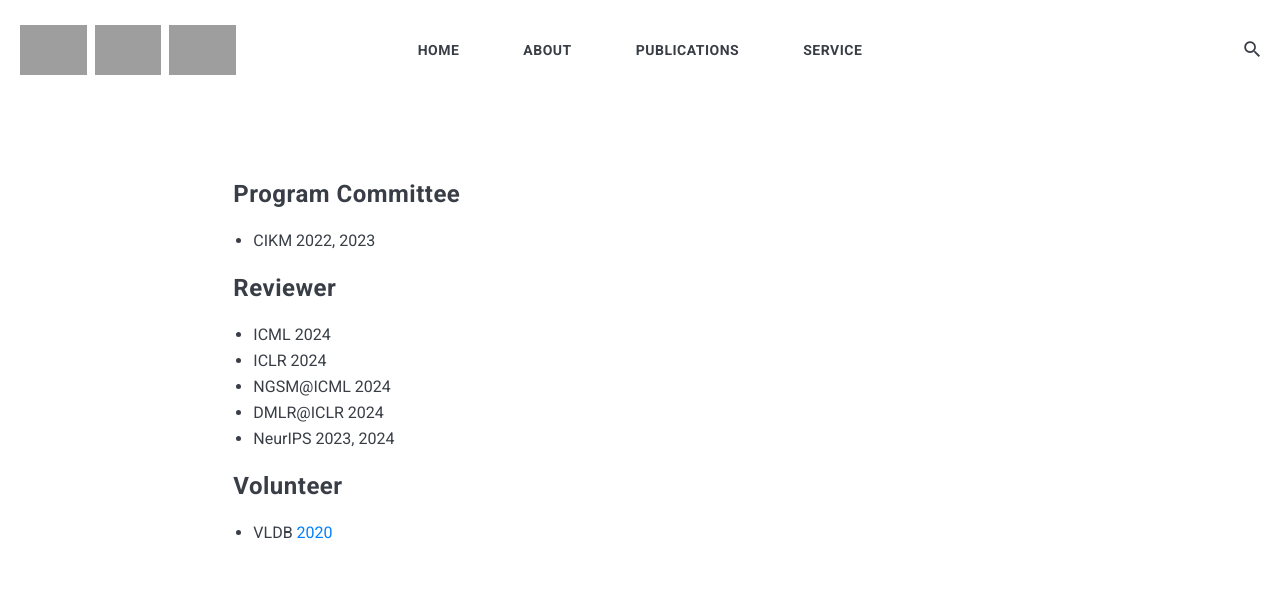
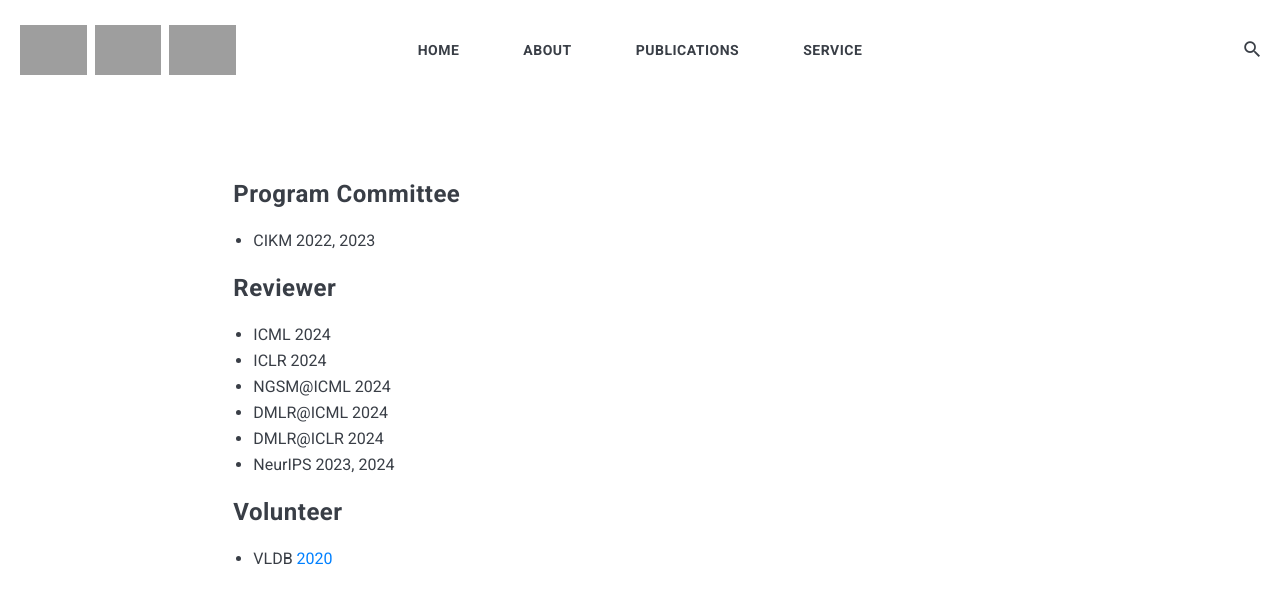
Before and after one commit to YongjunHe/YongjunHe.github.io, a Jekyll site: the page built from _pages/service.md, in a window 1280 px wide. Shown: the top 604 px of the page. Built offline with Jekyll 4.4.1, drawn with Linux system fonts in a browser that asks for light colours; nearby versions of some CDN libraries; grey boxes are pictures that could not be loaded.

Commit message:
Update service.md

```diff
--- a/_pages/service.md
+++ b/_pages/service.md
@@ -10,6 +10,7 @@ permalink: /service/
 * ICML 2024
 * ICLR 2024
 * NGSM@ICML 2024
+* DMLR@ICML 2024
 * DMLR@ICLR 2024
 * NeurIPS 2023, 2024
 
```
